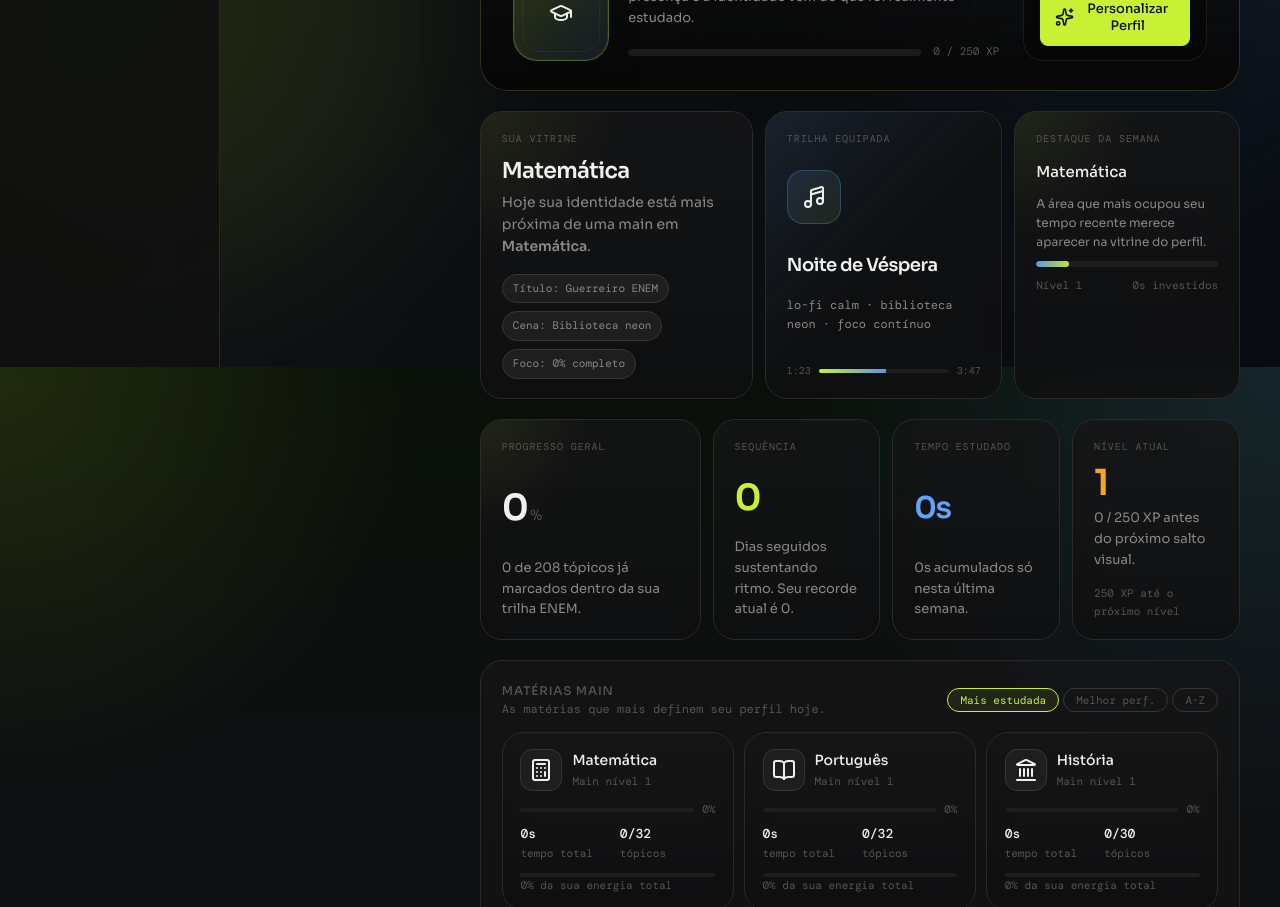
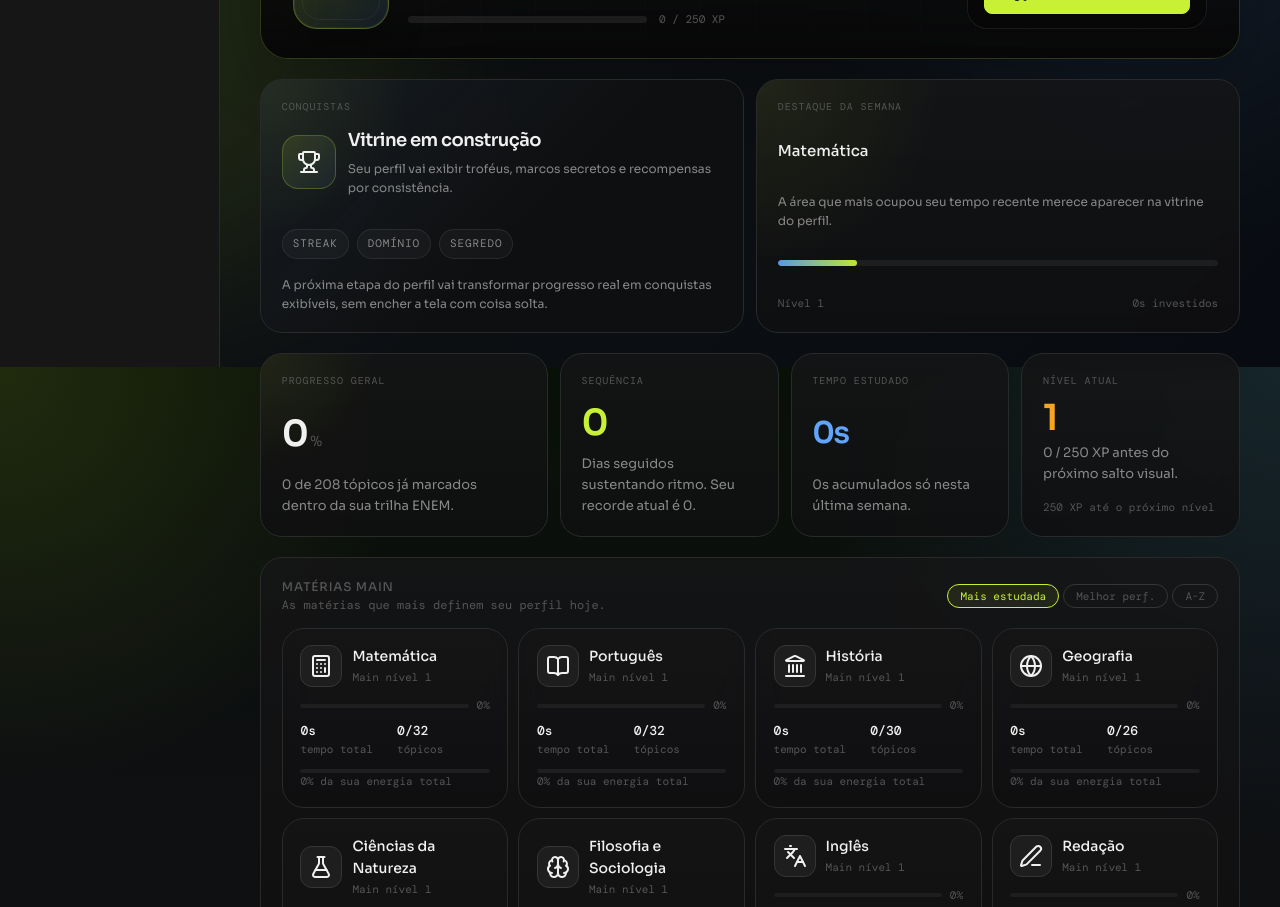
Before and after one commit to MarcusTech-Yz/Enem-Study, a plain HTML site: page perfil.html in a window 1280 px wide. Shown: the part 433-1340 px from the top of the page. Drawn offline with nearby package versions, Linux system fonts and the light colour scheme.

Commit message:
Adicionando Features

```diff
--- a/css/perfil.css
+++ b/css/perfil.css
@@ -67,15 +67,13 @@
     }
 
     .layout,
-    .main,
-    .sidebar {
+    .main {
       position: relative;
       z-index: 1;
     }
 
     .sidebar {
-      background: rgba(16,16,16,.84);
-      backdrop-filter: blur(20px);
+      z-index: 2;
     }
 
     .main {
@@ -455,7 +453,10 @@
       gap: 12px;
     }
 
-    .showcase-grid { grid-template-columns: 1.15fr 1fr .95fr; }
+    .showcase-grid {
+      grid-template-columns: 1fr 1fr;
+      align-items: stretch;
+    }
     .stats-mosaic { grid-template-columns: 1.25fr .95fr .95fr .95fr; }
     .lounge-grid { grid-template-columns: 1.1fr .9fr; align-items: stretch; }
     .ambient-grid { grid-template-columns: 1.05fr .95fr; align-items: start; }
@@ -492,6 +493,11 @@
         radial-gradient(circle at top left, rgba(200,241,53,.08), transparent 34%),
         linear-gradient(180deg, rgba(255,255,255,.02), rgba(255,255,255,0)),
         rgba(16,16,17,.84);
+    }
+
+    #week-spotlight-card {
+      display: flex;
+      flex-direction: column;
     }
 
     .showcase-kicker,
@@ -535,6 +541,8 @@
       margin-top: .8rem;
       display: flex;
       flex-direction: column;
+      flex: 1;
+      justify-content: space-between;
       gap: 10px;
     }
 
@@ -564,73 +572,72 @@
       color: var(--text3);
     }
 
-    .track-card {
+    .achievement-card {
       display: flex;
       flex-direction: column;
-      justify-content: space-between;
+      justify-content: flex-start;
       background:
-        linear-gradient(135deg, rgba(96,165,250,.12), transparent 52%),
+        radial-gradient(circle at top left, rgba(200,241,53,.08), transparent 28%),
+        linear-gradient(135deg, rgba(96,165,250,.08), transparent 56%),
         rgba(16,16,17,.84);
     }
 
-    .track-art {
+    .achievement-head {
+      display: flex;
+      align-items: center;
+      gap: 12px;
+      margin-bottom: 1rem;
+    }
+
+    .achievement-icon {
       width: 54px;
       height: 54px;
       border-radius: 16px;
-      border: 1px solid rgba(96,165,250,.28);
-      background: linear-gradient(135deg, rgba(96,165,250,.12), rgba(200,241,53,.08));
+      border: 1px solid rgba(200,241,53,.24);
+      background: linear-gradient(135deg, rgba(200,241,53,.12), rgba(96,165,250,.08));
       display: flex;
       align-items: center;
       justify-content: center;
-      margin-bottom: .9rem;
+      flex-shrink: 0;
     }
 
-    .track-art i {
+    .achievement-icon i {
       width: 22px;
       height: 22px;
-      color: var(--blue);
+      color: var(--accent);
     }
 
-    .track-name {
+    .achievement-title {
       font-size: 18px;
       font-weight: 600;
       letter-spacing: -.03em;
       margin-bottom: .25rem;
     }
 
-    .track-meta {
+    .achievement-sub,
+    .achievement-copy {
       font-size: 12px;
       color: var(--text2);
-      font-family: var(--mono);
     }
 
-    .track-timeline {
+    .achievement-preview {
       margin-top: 1rem;
       display: flex;
       gap: 8px;
-      align-items: center;
+      flex-wrap: wrap;
+      margin-bottom: 1rem;
     }
 
-    .track-timeline .bar {
-      flex: 1;
-      height: 4px;
-      background: var(--bg3);
+    .achievement-pill {
+      padding: 5px 10px;
       border-radius: 999px;
-      overflow: hidden;
-    }
-
-    .track-timeline .bar span {
-      display: block;
-      width: 52%;
-      height: 100%;
-      background: linear-gradient(90deg, var(--accent), rgba(96,165,250,.9));
-    }
-
-    .track-timeline .time {
-      font-size: 10px;
-      color: var(--text3);
+      border: 1px solid rgba(255,255,255,.08);
+      background: rgba(255,255,255,.03);
+      color: var(--text2);
+      font-size: 11px;
       font-family: var(--mono);
-      white-space: nowrap;
+      text-transform: uppercase;
+      letter-spacing: .08em;
     }
 
     .stat-panel {
--- a/js/perfil.js
+++ b/js/perfil.js
@@ -105,7 +105,7 @@ function renderHero() {
             <span>streak ${streak.count} dia${streak.count !== 1 ? 's' : ''}</span>
             <span>main ${topTempo?.nome || 'em construção'}</span>
           </div>
-          <p class="perfil-frase">Agora o perfil funciona mais como um espaço do estudante. O fundo domina a página, o avatar ganha presença e a identidade vem do que foi realmente estudado.</p>
+          <p class="perfil-frase"></p>
           <div class="hero-progress-row">
             <div class="xp-bar-outer">
               <div class="xp-bar-inner" style="width:${xpPct}%"></div>
@@ -140,33 +140,31 @@ function renderHero() {
 function renderShowcase() {
   const xp = calcXP()
   const { nivel } = getNivel(xp)
-  const perf = buildHeroData().sort((a, b) => b.pct - a.pct)[0]
+  const achievementCard = document.getElementById('achievement-card')
+  const weekSpotlightCard = document.getElementById('week-spotlight-card')
   const weekTop = buildHeroData().sort((a, b) => b.tempo - a.tempo)[0]
 
-  document.getElementById('showcase-card').innerHTML = `
-    <p class="showcase-kicker">Sua vitrine</p>
-    <div class="showcase-title">${perf?.nome || 'Perfil em construção'}</div>
-    <p class="showcase-text">Hoje sua identidade está mais próxima de uma main em <strong>${perf?.nome || 'andamento'}</strong>.</p>
-    <div class="showcase-strip">
-      <span class="strip-pill">Título: Guerreiro ENEM</span>
-      <span class="strip-pill">Cena: Biblioteca neon</span>
-      <span class="strip-pill">Foco: ${perf?.pct || 0}% completo</span>
+  if (achievementCard) {
+    achievementCard.innerHTML = `
+    <p class="showcase-kicker">Conquistas</p>
+    <div class="achievement-head">
+      <div class="achievement-icon"><i data-lucide="trophy"></i></div>
+      <div>
+        <div class="achievement-title">Vitrine em construção</div>
+        <div class="achievement-sub">Seu perfil vai exibir troféus, marcos secretos e recompensas por consistência.</div>
       </div>
+    </div>
+    <div class="achievement-preview">
+      <span class="achievement-pill">streak</span>
+      <span class="achievement-pill">domínio</span>
+      <span class="achievement-pill">segredo</span>
+    </div>
+    <p class="achievement-copy">A próxima etapa do perfil vai transformar progresso real em conquistas exibíveis, sem encher a tela com coisa solta.</p>
   `
+  }
 
-  document.getElementById('track-card').innerHTML = `
-    <p class="showcase-kicker">Trilha equipada</p>
-    <div class="track-art"><i data-lucide="music-4"></i></div>
-    <div class="track-name">Noite de Véspera</div>
-    <div class="track-meta">lo-fi calm · biblioteca neon · foco contínuo</div>
-    <div class="track-timeline">
-      <span class="time">1:23</span>
-      <div class="bar"><span></span></div>
-      <span class="time">3:47</span>
-    </div>
-  `
-
-  document.getElementById('week-spotlight-card').innerHTML = `
+  if (weekSpotlightCard) {
+    weekSpotlightCard.innerHTML = `
     <p class="showcase-kicker">Destaque da semana</p>
     <div class="reward-stage">
       <div class="reward-title">${weekTop?.nome || 'Seu foco da semana'}</div>
@@ -178,6 +176,7 @@ function renderShowcase() {
       </div>
     </div>
   `
+  }
 }
 
 function renderStats() {
@@ -281,8 +280,11 @@ function renderAmbient() {
   const { nivel } = getNivel(xp)
   const topTempo = buildHeroData().sort((a, b) => b.tempo - a.tempo)[0]
   const topPerf = buildHeroData().sort((a, b) => b.pct - a.pct)[0]
+  const spotlightCard = document.getElementById('spotlight-card')
+  const collectionList = document.getElementById('collection-list')
 
-  document.getElementById('spotlight-card').innerHTML = `
+  if (spotlightCard) {
+    spotlightCard.innerHTML = `
     <div class="section-row">
       <div>
         <p class="section-title">Quarto Virtual</p>
@@ -309,8 +311,10 @@ function renderAmbient() {
       </div>
     </div>
   `
+  }
 
-  document.getElementById('collection-list').innerHTML = `
+  if (collectionList) {
+    collectionList.innerHTML = `
     <div class="collection-item">
       <div class="collection-icon"><i data-lucide="image"></i></div>
       <div class="collection-text">
@@ -333,6 +337,7 @@ function renderAmbient() {
       <span class="collection-tag">nível ${nivel}</span>
     </div>
   `
+  }
 }
 
 function renderGrafico() {
@@ -381,6 +386,7 @@ function renderGrafico() {
   })
 }
 
+function initPerfilPage() {
   renderHero()
   renderShowcase()
   renderStats()
@@ -389,3 +395,4 @@ renderAmbient()
   renderGrafico()
   setNavActive()
   lucide.createIcons()
+}
--- a/perfil.html
+++ b/perfil.html
@@ -44,8 +44,7 @@
       <section class="perfil-hero" id="perfil-hero"></section>
 
       <section class="showcase-grid">
-        <div class="showcase-card" id="showcase-card"></div>
-        <div class="showcase-card track-card" id="track-card"></div>
+        <div class="showcase-card achievement-card" id="achievement-card"></div>
         <div class="showcase-card" id="week-spotlight-card"></div>
       </section>
 
@@ -68,20 +67,6 @@
         </div>
       </section>
 
-      <section class="ambient-grid">
-        <div class="ambient-card spotlight-card" id="spotlight-card"></div>
-
-        <div class="ambient-card">
-          <div class="section-row">
-            <div>
-              <p class="section-title">Coleção Equipada</p>
-              <p class="section-copy">O que define a identidade do perfil agora.</p>
-            </div>
-          </div>
-          <div class="collection-list" id="collection-list"></div>
-        </div>
-      </section>
-
       <section class="ambient-card">
         <div class="section-row">
           <div>
@@ -101,24 +86,7 @@
 <script src="js/app.js"></script>
 <script src="js/perfil.js"></script>
 <script>
-renderHero()
-renderShowcase()
-renderStats()
-renderHeroes('tempo')
-renderAmbient()
-renderGrafico()
-setNavActive()
-lucide.createIcons()
-</script>
-
-renderHero()
-renderShowcase()
-renderStats()
-renderHeroes('tempo')
-renderAmbient()
-renderGrafico()
-setNavActive()
-lucide.createIcons()
+initPerfilPage()
 </script>
 </body>
 </html>
```
Lines whose indentation alone changed are shown as unchanged.
